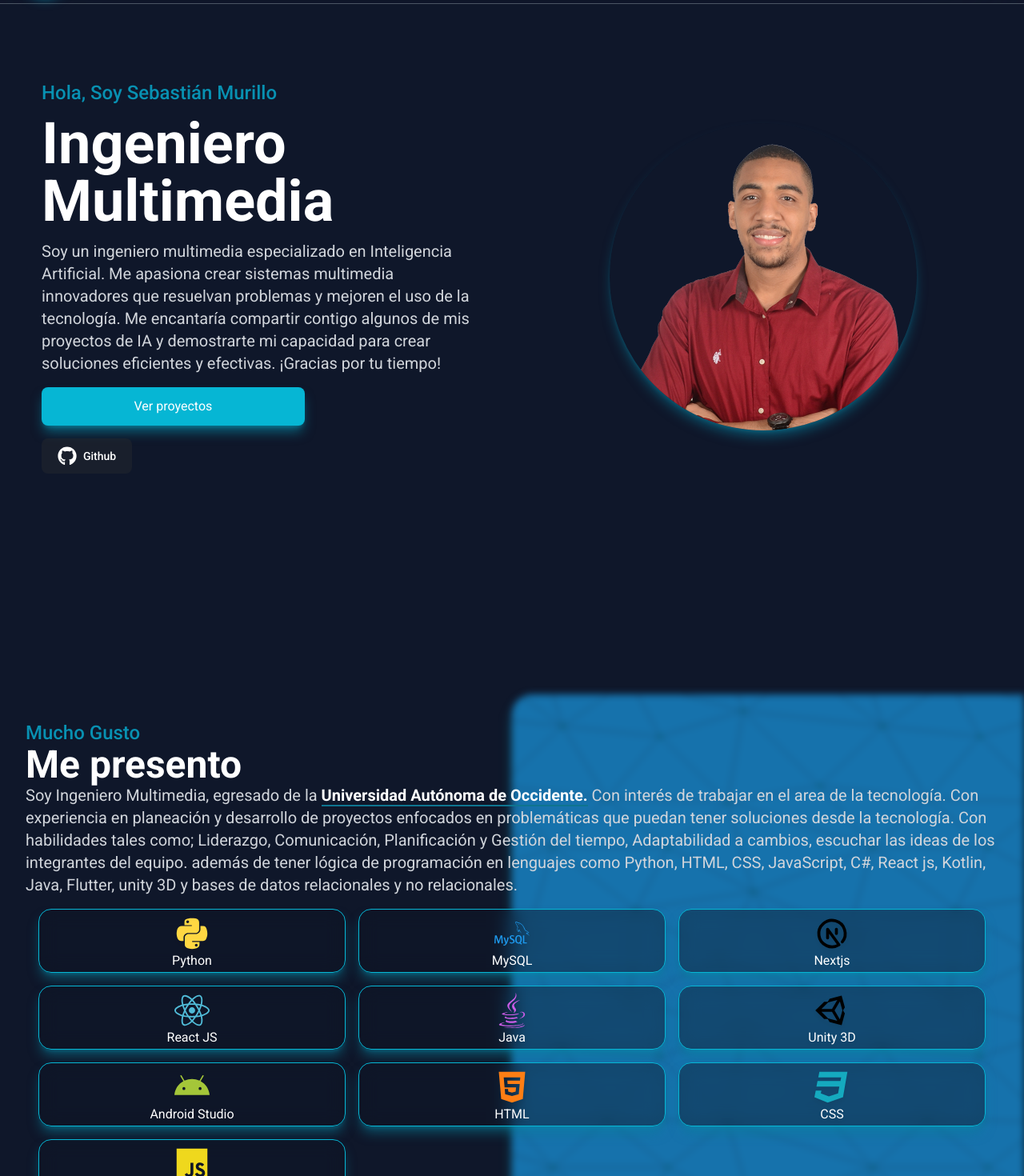
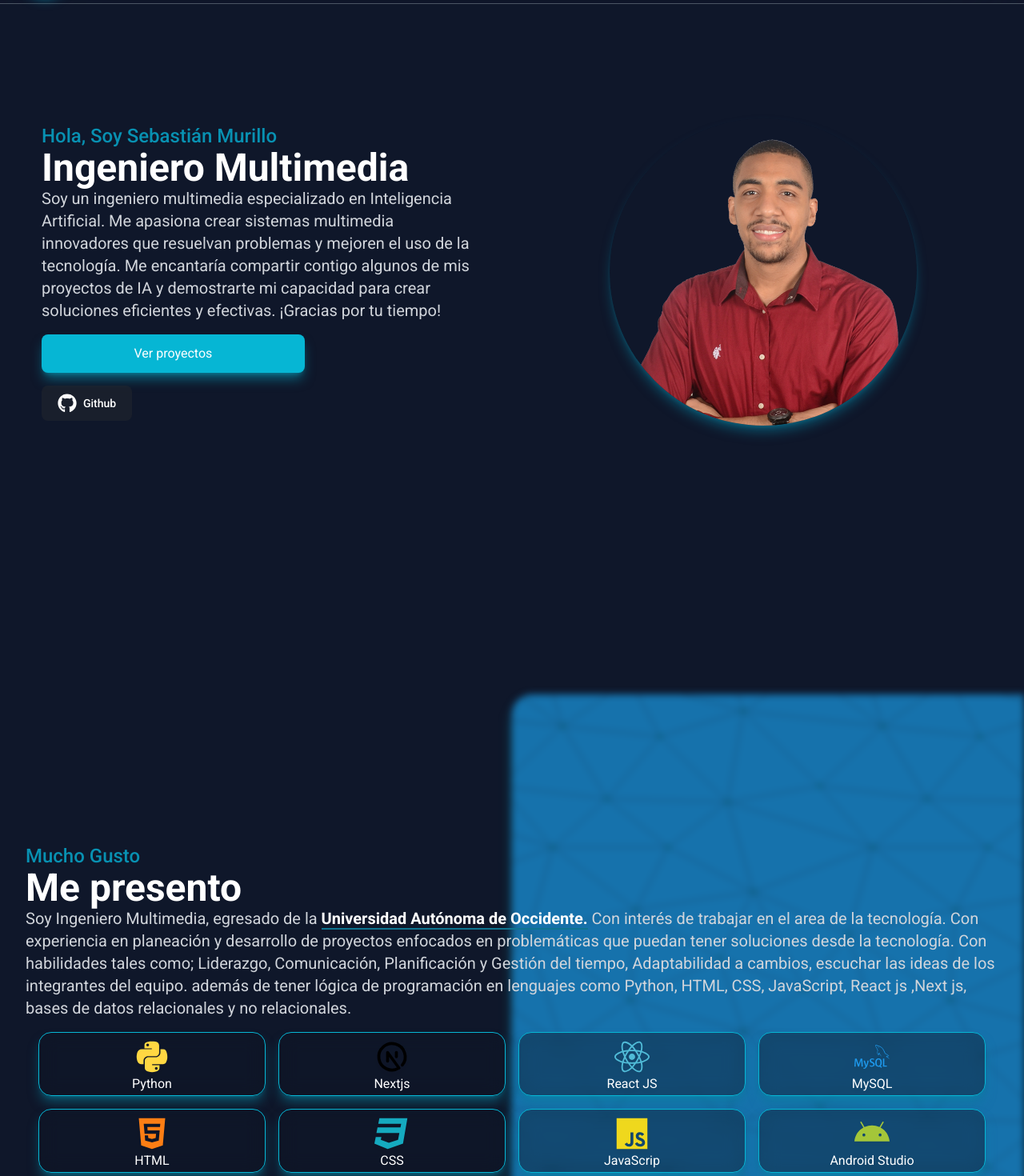
Before and after one commit to samilkar17/myprofile, a React (Create React App) app: page / in a window 1280 px wide. Shown: the part 60-1530 px from the top of the page at 80% size. Built offline with nearby package versions, Linux system fonts and the light colour scheme.

Commit message:
update skills

```diff
--- a/src/Data/Data.js
+++ b/src/Data/Data.js
@@ -9,24 +9,17 @@ import {
   FaAndroid,
   FaDocker,
   FaLaptopMedical,
-
 } from "react-icons/fa";
 
-import {SiMysql} from "react-icons/si"
-import {TbBrandNextjs} from "react-icons/tb"
+import { SiMysql } from "react-icons/si";
+import { TbBrandNextjs } from "react-icons/tb";
 export const codeXp = [
-
   {
     icon: FaPython,
     heading: "Python",
     color: "#ffd742",
   },
 
-  {
-    icon: SiMysql,
-    heading: "MySQL",
-    color: "#1e98eb",
-  },
   {
     icon: TbBrandNextjs,
     heading: "Nextjs",
@@ -37,22 +30,12 @@ export const codeXp = [
     heading: "React JS",
     color: "#50BBD7",
   },
+  {
+    icon: SiMysql,
+    heading: "MySQL",
+    color: "#1e98eb",
+  },
 
-  {
-    icon: FaJava,
-    heading: "Java",
-    color: "#CC5DE8",
-  },
-  {
-    icon: FaUnity,
-    heading: "Unity 3D",
-    color: "#000000",
-  },
-  {
-    icon: FaAndroid,
-    heading: "Android Studio",
-    color: "#A4C639",
-  },
 
   {
     icon: FaHtml5,
@@ -69,6 +52,11 @@ export const codeXp = [
     heading: "JavaScrip",
     color: "#EFD81D",
   },
+  {
+    icon: FaAndroid,
+    heading: "Android Studio",
+    color: "#A4C639",
+  },
 ];
 
 export const projects = [
@@ -76,7 +64,7 @@ export const projects = [
     description:
       "El proyecto es crear un dashboard web para la gestión de entrenadores y sus certificaciones, permitiendo el registro de los entrenadores y la administración de sus respectivas certificaciones.",
     image: require("../assets/images/empowering-project.png"),
-    demo: "https://certiprof.com/pages/empowering-trainers",
+    demo: "https://trainers.certiprof.com/trainers",
   },
   {
     description:
@@ -138,18 +126,16 @@ export const courses = {
   certifications: [
     {
       image: require("../assets/images/Scrum-Master-Professional-Certificate-SMPC_-2020.png"),
-      slug:"https://www.credly.com/badges/9d3919a8-7c3b-4d64-b342-4a94576001d4"
+      slug: "https://www.credly.com/badges/9d3919a8-7c3b-4d64-b342-4a94576001d4",
     },
     {
       image: require("../assets/images/scrum-foundation-professional-certificate-sfpc.1.png"),
-      slug:"https://www.credly.com/badges/b5c625dc-5d5e-47d8-a039-bb599a3b816c"
+      slug: "https://www.credly.com/badges/b5c625dc-5d5e-47d8-a039-bb599a3b816c",
     },
     {
       image: require("../assets/images/lifelong-learning.png"),
-      slug: "https://www.credly.com/badges/fe03d667-408b-46d6-876d-53efb054f1c1"
+      slug: "https://www.credly.com/badges/fe03d667-408b-46d6-876d-53efb054f1c1",
     },
-
-
   ],
   courses: [
     {
--- a/src/components/About/index.js
+++ b/src/components/About/index.js
@@ -2,10 +2,10 @@ import React from "react";
 import Skills from "../Skills";
 export default function About() {
   return (
-    <div name="about" className="w-full responsive my-32 padding relative">
+    <div name="about" className="flex items-center justify-center w-full responsive my-32 padding relative">
       <div className="max-w-[1240px] mx-auto ">
-        <h1 className="title ">Mucho Gusto</h1>
-        <h1 className="sub-title">Me presento</h1>
+        <h2 className="title ">Mucho Gusto</h2>
+        <h2 className="sub-title">Me presento</h2>
         <p className="text-xl">
           Soy Ingeniero Multimedia, egresado de la{" "}
           <strong className="border-b-2 border-cyan-700 text-white">
@@ -17,8 +17,7 @@ export default function About() {
           como; Liderazgo, Comunicación, Planificación y Gestión del tiempo,
           Adaptabilidad a cambios, escuchar las ideas de los integrantes del
           equipo. además de tener lógica de programación en lenguajes como
-          Python, HTML, CSS, JavaScript, C#, React js, Kotlin, Java, Flutter,
-          unity 3D y bases de datos relacionales y no relacionales.
+          Python, HTML, CSS, JavaScript,  React js ,Next js,  bases de datos relacionales y no relacionales.
         </p>
         <Skills />
       </div>
--- a/src/components/Contact/index.js
+++ b/src/components/Contact/index.js
@@ -5,8 +5,8 @@ export default function Contact() {
   return (
     <div name="contact" className="w-full my-32 responsive relative">
       <div className="max-w-[1240px] mx-auto padding">
-        <h1 className="title">Contactame</h1>
-        <h1 className="sub-title">Hablemos. Cuéntame sobre tu proyecto</h1>
+        <h2 className="title">Contactame</h2>
+        <h2 className="sub-title">Hablemos. Cuéntame sobre tu proyecto</h2>
         <Form />
       </div>
       {/*mañana 9 am
--- a/src/components/Courses/index.js
+++ b/src/components/Courses/index.js
@@ -3,10 +3,10 @@ import Course from "../minComponents/Course";
 
 export default function Courses() {
   return (
-    <div name="courses" className="w-full my-32">
+    <div name="courses" className="flex items-center justify-center w-full my-32">
       <div className="max-w-[1240px] mx-auto padding">
-        <h1 className="title">Conocimientos</h1>
-        <h1 className="sub-title">Estudios Realizados</h1>
+        <h2 className="title">Conocimientos</h2>
+        <h2 className="sub-title">Estudios Realizados</h2>
         <Course />
       </div>
     </div>
--- a/src/components/Home/index.js
+++ b/src/components/Home/index.js
@@ -7,12 +7,12 @@ export default function Home() {
     <>
       <div
         name="home"
-        className="w-full responsive flex flex-col justify-between "
+        className="w-full responsive flex justify-center "
       >
         <div className="grid gap-4  md:grid-cols-2 max-w-[1240px] mx-auto my-32 ">
           <div className="flex flex-col justify-center md:items-start w-full padding">
             <p className="title">Hola, Soy Sebastián Murillo</p>
-            <h1 className="py-3 sub-title md:text-7xl ">
+            <h1 className="sub-title md:text-5xl ">
               Ingeniero Multimedia
             </h1>
             <p className="text-xl">
--- a/src/components/Projects/index.js
+++ b/src/components/Projects/index.js
@@ -4,8 +4,8 @@ export default function Projects() {
   return (
     <div name="projects" className="w-full my-32 relative">
       <div className="max-w-[1240px] padding mx-auto">
-        <h1 className="title">Desarrollos</h1>
-        <h1 className="sub-title">Proyectos Realizados</h1>
+        <h2 className="title">Desarrollos</h2>
+        <h2 className="sub-title">Proyectos Realizados</h2>
        <Project/>
       </div>
       <div className="absolute svgbground shadow-lg shadow-cyan-500/50 w-1/2 h-screen right-0 top-0 blur-sm rounded-l-[25px] z-[-1] mx-auto"></div>
--- a/src/components/Skills/index.js
+++ b/src/components/Skills/index.js
@@ -5,7 +5,7 @@ export default function Skills() {
   return (
     <>
       <div className="max-w-[1240px] p-4 mx-auto flex flex-col justify-center">
-        <div className="grid  gap-4  sm:grid-cols-2 md:grid-cols-3">
+        <div className="grid  gap-4  sm:grid-cols-2 md:grid-cols-4">
 
           {codeXp.map((item, index) => {
             return (
--- a/src/components/minComponents/Course/index.js
+++ b/src/components/minComponents/Course/index.js
@@ -27,7 +27,7 @@ export default function Course() {
                   className="w-12 h-12"
                   style={{ color: `${course.color}` }}
                 />
-                <h1 className="text-white font-bold">{course.description}</h1>
+                <h2 className="text-white font-bold">{course.description}</h2>
                 <p>{course.detail}</p>
               </div>
             );
```
Also changed, not shown: src/assets/images/empowering-project.png.
